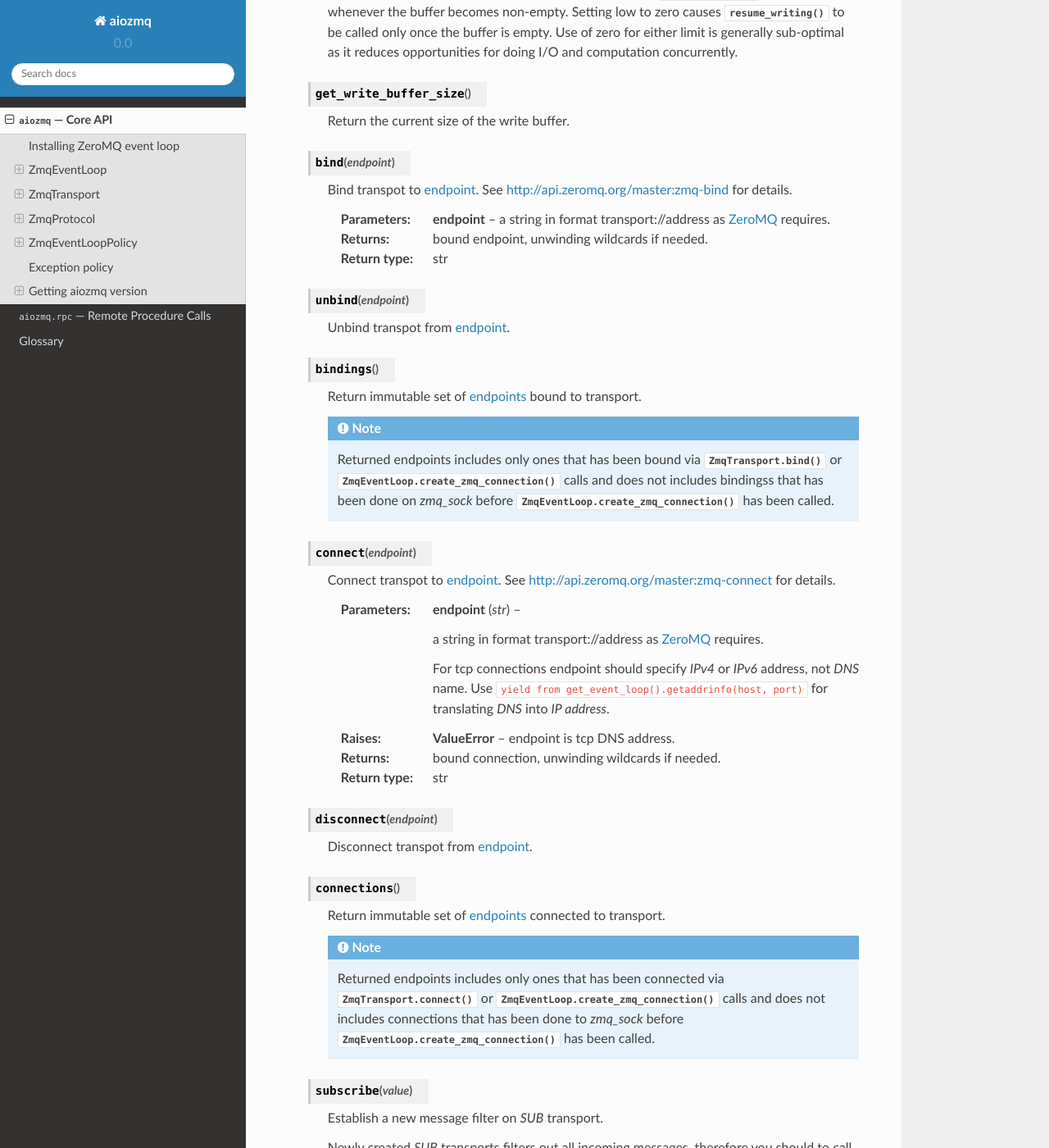
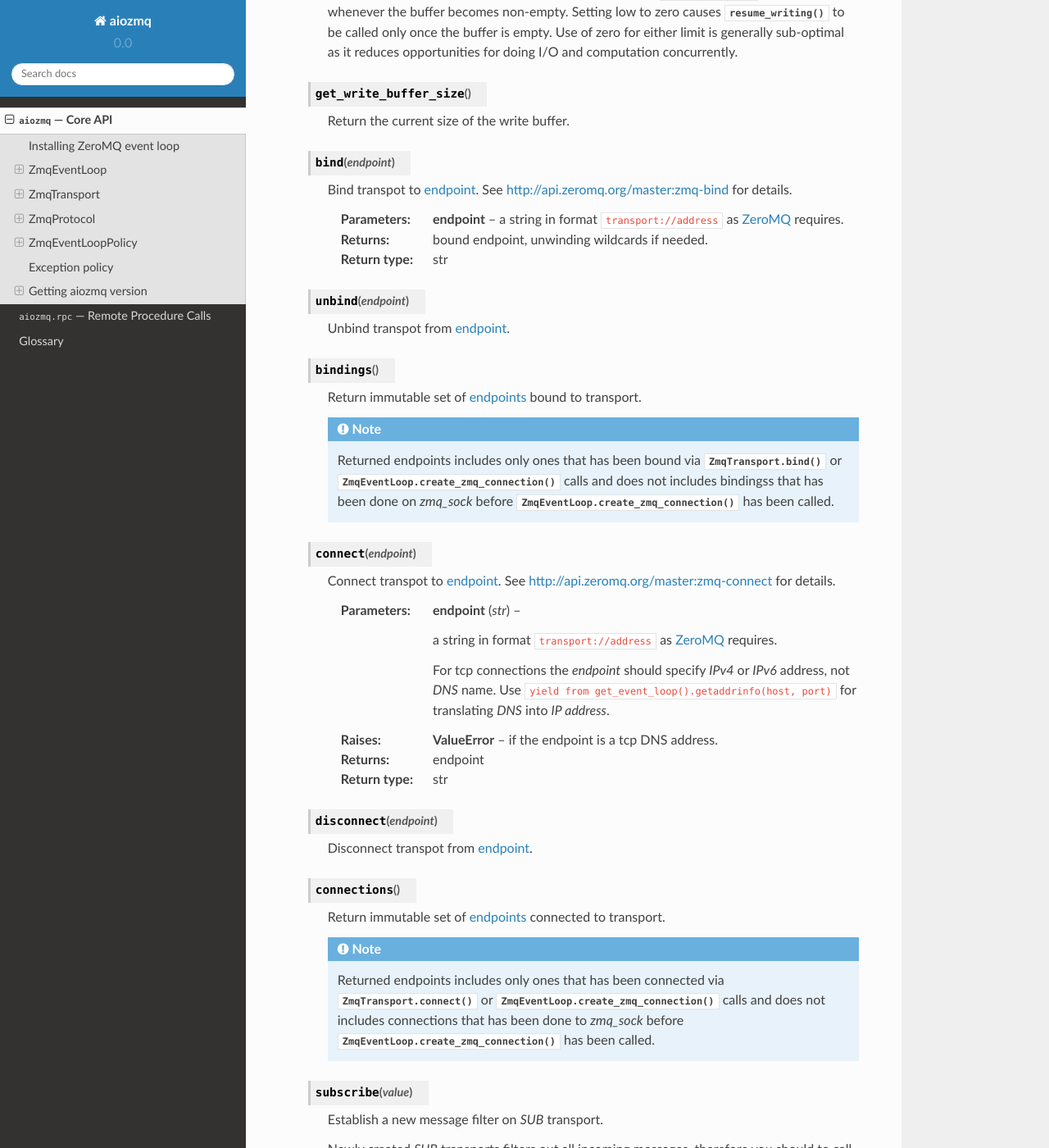
Before and after one commit to aio-libs/aiozmq, a Sphinx documentation site: the page built from docs/core.rst, in a window 1280 px wide and 1400 px high, scrolled down 3569 px. Shown: the whole window at 82% size. Built offline with Sphinx 7.4.7 and the Read the Docs theme 2.0.0, drawn with Linux system fonts in a browser that asks for light colours; some of the changed text lies outside the part shown.

Commit message:
Update the docs

```diff
--- a/docs/core.rst
+++ b/docs/core.rst
@@ -55,9 +55,8 @@ Follows :class:`asyncio.AbstractEventLoop` specification and has
 :meth:`~ZmqEventLoop.create_zmq_connection` method for :term:`ZeroMQ`
 sockets layer.
 
-Implementation detail: internally has :class:`ZeroMQ context
-<zmq.Context>`, so all transports created by event loop shares the
-same context.
+Internally the loop contains a :class:`zmq.Context` instance, so all
+transports created by event loop shares the same context.
 
 
 .. class:: ZmqEventLoop(*, io_threads=1)
@@ -218,7 +217,7 @@ ZmqTransport
       Bind transpot to :term:`endpoint`.
       See http://api.zeromq.org/master:zmq-bind for details.
 
-      :param endpoint: a string in format transport://address as
+      :param endpoint: a string in format ``transport://address`` as
          :term:`ZeroMQ` requires.
 
       :return: bound endpoint, unwinding wildcards if needed.
@@ -245,16 +244,16 @@ ZmqTransport
       Connect transpot to :term:`endpoint`.
       See http://api.zeromq.org/master:zmq-connect for details.
 
-      :param str endpoint: a string in format transport://address as
+      :param str endpoint: a string in format ``transport://address`` as
         :term:`ZeroMQ` requires.
 
-        For tcp connections endpoint should specify *IPv4* or *IPv6* address,
-        not *DNS* name.
-        Use ``yield from get_event_loop().getaddrinfo(host, port)``
-        for translating *DNS* into *IP address*.
+        For tcp connections the *endpoint* should specify *IPv4* or
+        *IPv6* address, not *DNS* name.  Use ``yield from
+        get_event_loop().getaddrinfo(host, port)`` for translating
+        *DNS* into *IP address*.
 
-      :raise ValueError: endpoint is tcp DNS address.
-      :return: bound connection, unwinding wildcards if needed.
+      :raise ValueError: if the endpoint is a tcp DNS address.
+      :return: endpoint
       :rtype: str
 
    .. method:: disconnect(endpoint)
```
